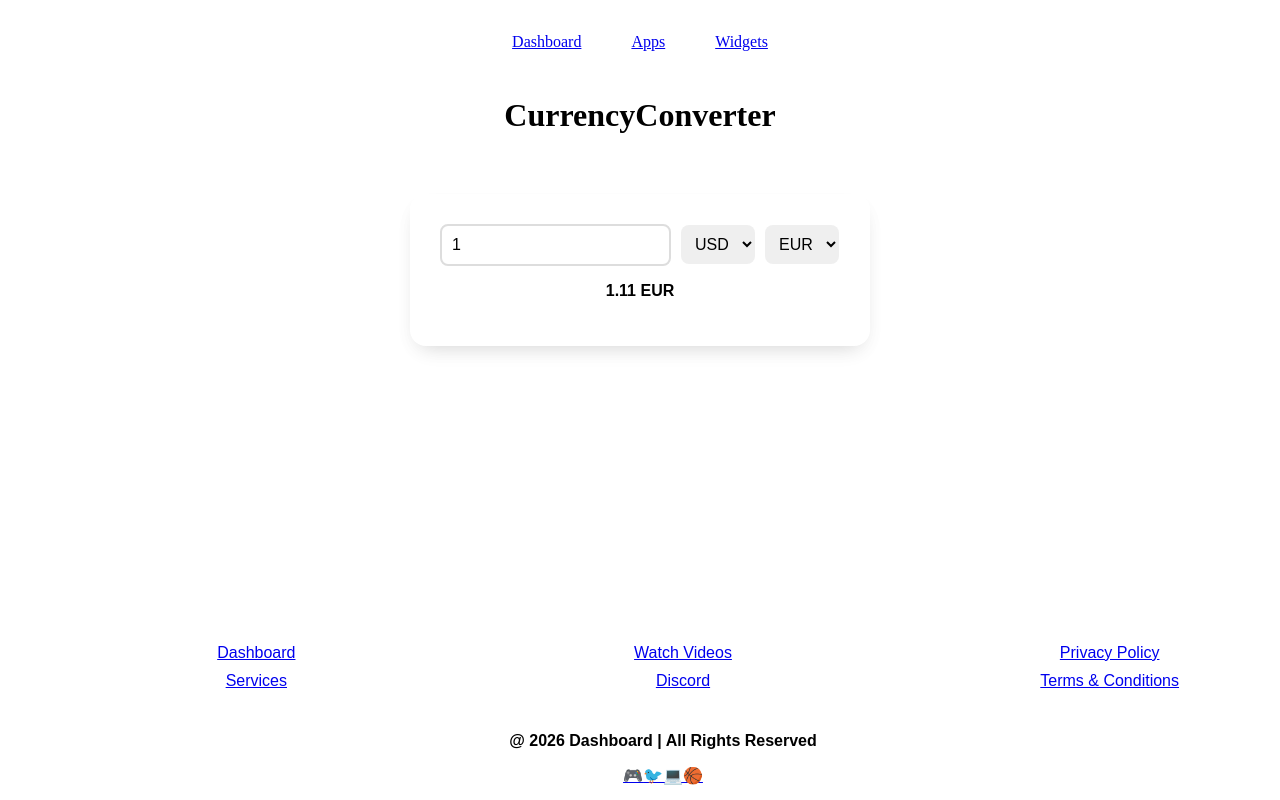
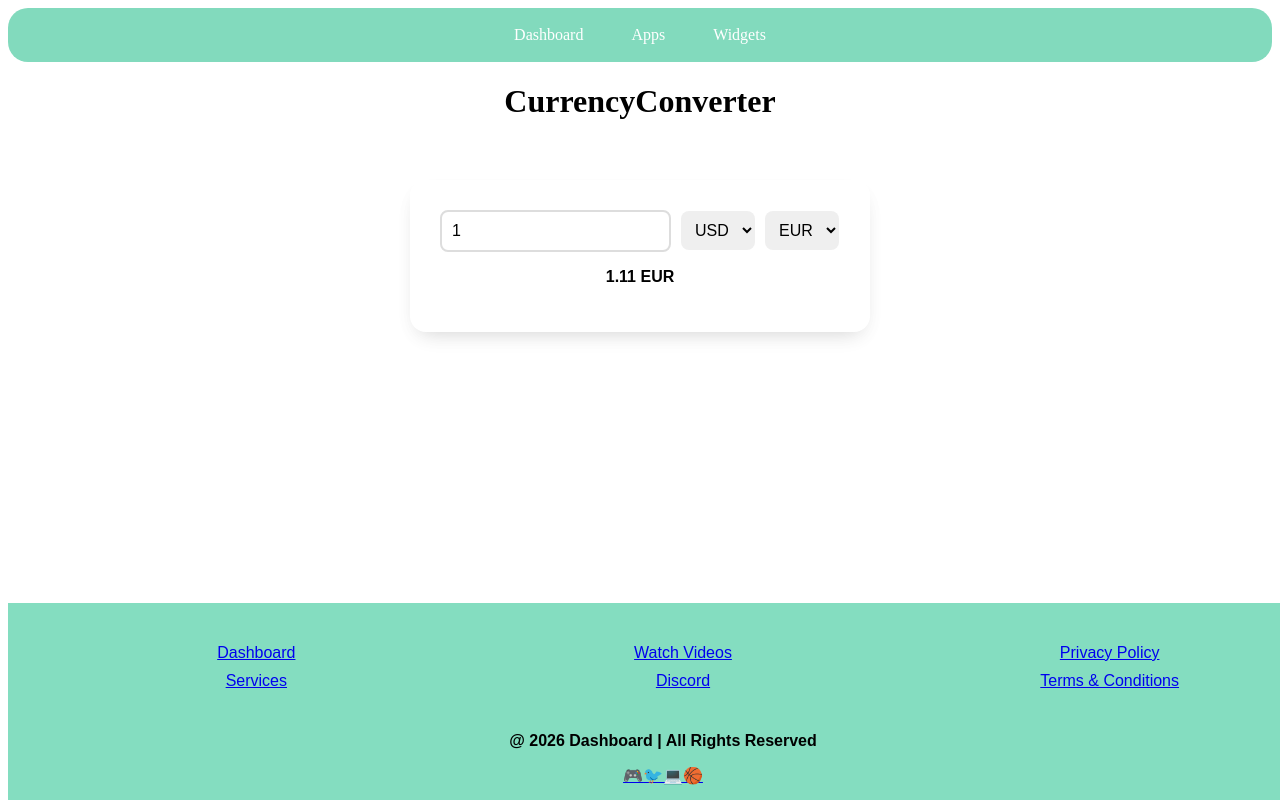
Before and after one commit to Renz-Victa/Currency-Converter, a React (Vite) app: page / in a window 1280 px wide. Built offline with nearby package versions, Linux system fonts and the light colour scheme.

Commit message:
Edit style.css

```diff
--- a/src/App.jsx
+++ b/src/App.jsx
@@ -22,9 +22,9 @@ export default function CurrencyConverter() {
   return (
     <>
       <nav className="navbar">
-        <a href="#">Dashboard</a>
-        <a href="#">Apps</a>
-        <a href="#">Widgets</a>
+        <a href="#" class="nav-item">Dashboard</a>
+        <a href="#" class="nav-item">Apps</a>
+        <a href="#" class="nav-item">Widgets</a>
       </nav >
 
       <h1>CurrencyConverter</h1>
--- a/src/style.css
+++ b/src/style.css
@@ -8,6 +8,7 @@ footer {
     width: 100%;
     align-items: space;
     gap: 25px;
+    background-color: rgb(132, 221, 192);
 }
 
 .footer-section {
@@ -70,9 +71,25 @@ p {
 }
 
 .navbar {
+    justify-content: center;
     display: flex;
-    justify-content: center;
-    align-items: center;
-    gap: 50px;
-    padding: 25px;
+    gap: 20px;
+    background: rgb(130, 218, 189);
+    padding: 10px 20px;
+    border-radius: 20px
 }
+
+.nav-item {
+    text-decoration: none;
+    color: white;
+    font-size: 16px;
+    font-weight: 500;
+    padding: 8px 14px;
+    border-radius: 6px;
+    transition: 0.5s ease;
+}
+
+.nav-item:hover {
+    background-color: rgb(212, 236, 236);
+    transform: translateY(-2px);
+}
```
